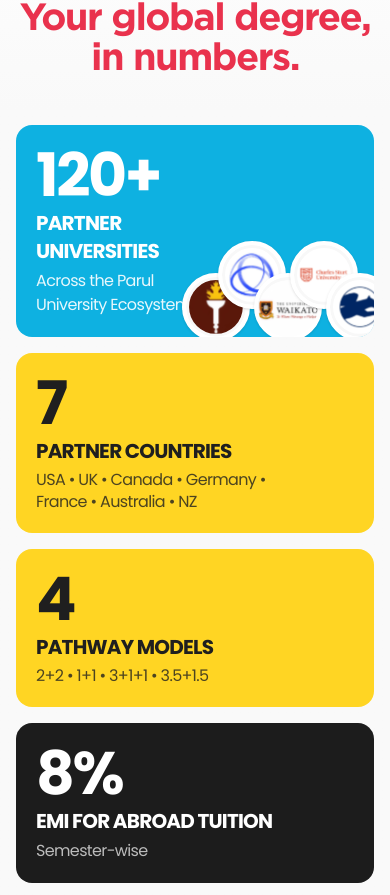
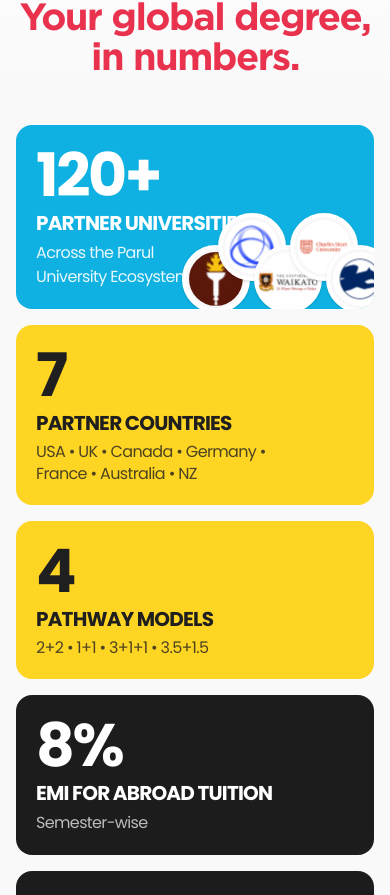
Before and after one commit to Manju-Bharati-Mahto/NextGoa, a Next.js app: page /study-abroad in a window 390 px wide. Shown: the part 1044-1939 px from the top of the page. Built offline with nearby package versions, Linux system fonts and the light colour scheme; no server answers.

Commit message:
style(mobile): force Partner Universities text to stay in a single line

```diff
--- a/src/components/study-abroad/StudyAbroadGlance.tsx
+++ b/src/components/study-abroad/StudyAbroadGlance.tsx
@@ -20,10 +20,10 @@ export default function StudyAbroadGlance() {
 
           {/* 1. Blue Box (Partner Universities) */}
           <div className="lg:col-span-2 rounded-2xl bg-[#0EB1E1] p-5 sm:p-6 relative overflow-hidden flex flex-col justify-start min-h-[120px] sm:min-h-[150px]">
-            <div className="relative z-10 max-w-[58%]">
+            <div className="relative z-10 w-full">
               <h4 className="text-6xl sm:text-7xl font-bold text-white mb-1 leading-none font-poppins">120+</h4>
-              <p className="text-xl font-bold text-white tracking-wide mb-1 uppercase">Partner Universities</p>
-              <p className="text-md text-white/90">Across the Parul University Ecosystem</p>
+              <p className="text-lg xs:text-xl font-bold text-white tracking-wide mb-1 uppercase whitespace-nowrap">Partner Universities</p>
+              <p className="text-md text-white/90 max-w-[60%] sm:max-w-none">Across the Parul University Ecosystem</p>
             </div>
             {/* Logos cluster at bottom right */}
             <div className="absolute bottom-3 -right-5 flex items-center pointer-events-none">
```
